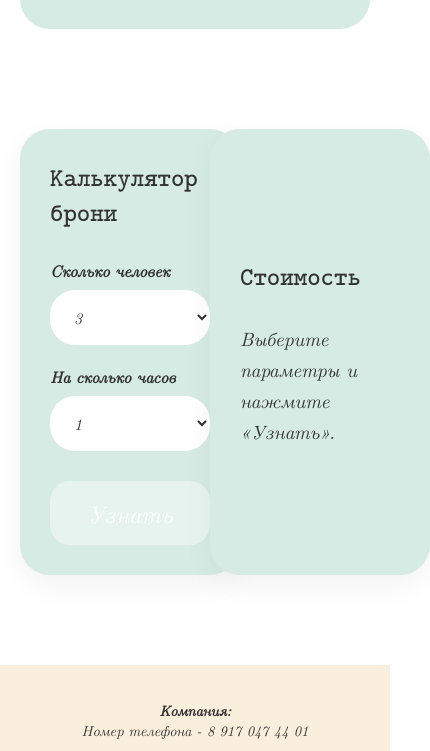
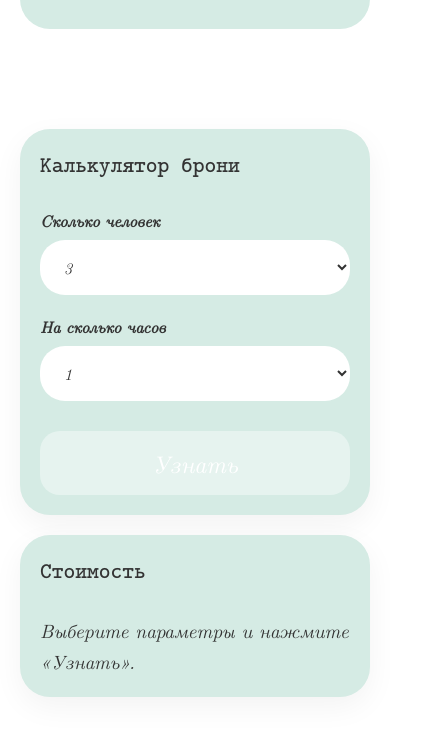
Before and after one commit to f89874902170/taverna, a plain HTML site: page booking.html in a window 390 px wide. Shown: the part 1896-2647 px from the top of the page, 430 px wide, since content can reach past the window. Drawn offline with Linux system fonts and the light colour scheme.

Commit message:
Update style.css
fixing style 4 calculator on mobile vers

```diff
--- a/style.css
+++ b/style.css
@@ -406,6 +406,21 @@ a.about-btn:hover {
     .card-dice { display: none; }
     .card-form-container { padding: 30px; }
 
+       /* Калькулятор */
+    .calc-section {
+        grid-template-columns: minmax(0, 1fr);
+        gap: 20px;
+    }
+    .calc-section .card-form-container {
+        width: 100%;
+        box-sizing: border-box;
+    }
+    .calc-form select,
+    .calc-form .submit-btn {
+        width: 100%;
+        box-sizing: border-box;
+    }
+
     /* Новости */
     .news-grid { grid-template-columns: minmax(0, 1fr); gap: 40px 0; }
     .news-card { flex-direction: column; align-items: stretch; gap: 0; width: 100%; }
@@ -456,4 +471,15 @@ a.about-btn:hover {
     .about-text-block { padding: 25px; }
     .about-side-image { height: 300px; }
     a.about-btn { font-size: 1.2em; padding: 12px 20px; }
+       /* Калькулятор */
+    .calc-section .card-form-container {
+        padding: 20px;
+    }
+    .calc-section h2 {
+        font-size: 1.4em;
+    }
+    .calc-price {
+        font-size: 1.8em;
+    }
+
 }
```
